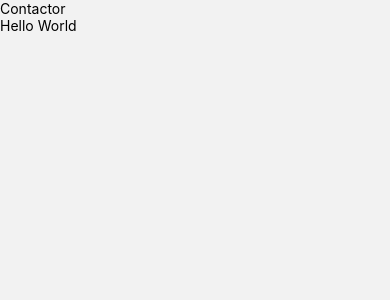
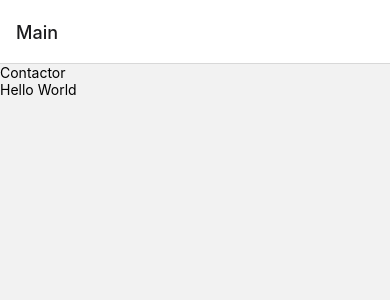
Before and after one commit to HalliS20/contactor, a React Native app: screen / in a window 390 px wide. Shown: the top 300 px of the page. Built offline with nearby package versions, Linux system fonts and the light colour scheme.

Commit message:
removed unnessecary imports + brought in the header

```diff
--- a/App.js
+++ b/App.js
@@ -1,5 +1,3 @@
-import { StatusBar } from "expo-status-bar"
-import { StyleSheet, Text, View } from "react-native"
 import "react-native-gesture-handler"
 import React from "react"
 import AppContainer from "./src/routes"
--- a/src/routes/index.js
+++ b/src/routes/index.js
@@ -12,10 +12,7 @@ const Stack = createStackNavigator()
 function Routes() {
     return (
         <NavigationContainer>
-            <Stack.Navigator
-                screenOptions={{headerShown: false}}
-                initialRouteName="Main"
-            >
+            <Stack.Navigator initialRouteName="Main">
                 <Stack.Screen name="Main" component={Main} />
             </Stack.Navigator>
         </NavigationContainer>
```
